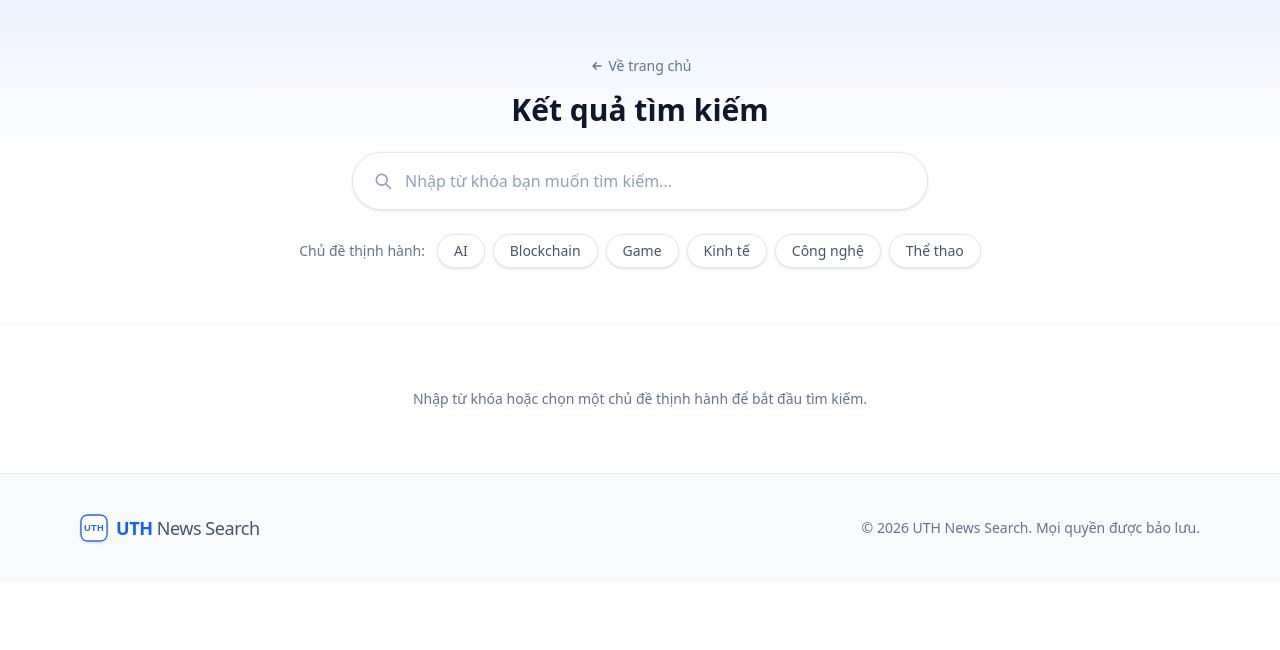
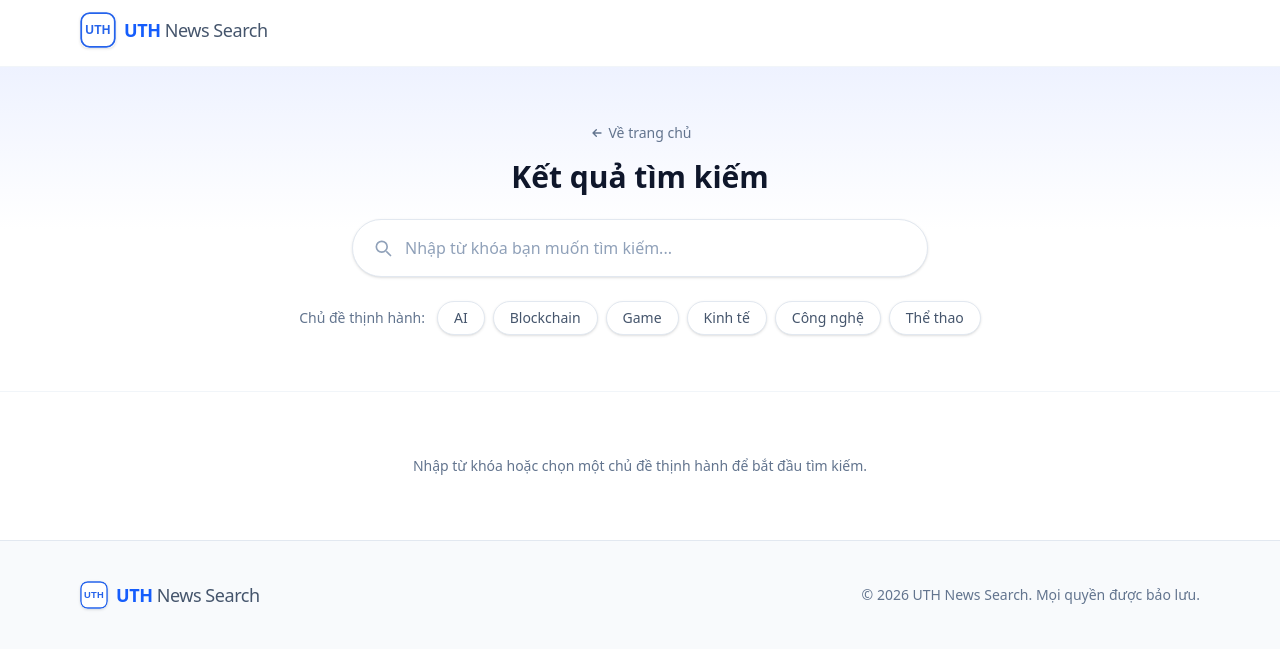
Before and after one commit to binh010579-rgb/timkiemtintuc, a React (Vite) app in the folder timkiemthongminh-main/project/frontend/: page /search in a window 1280 px wide. Shown: the top 650 px of the page. Built offline with nearby package versions, Linux system fonts and the light colour scheme; no server answers.

Commit message:
Import Header component in SearchPage

```diff
--- a/timkiemthongminh-main/project/frontend/src/pages/SearchPage.tsx
+++ b/timkiemthongminh-main/project/frontend/src/pages/SearchPage.tsx
@@ -1,5 +1,6 @@
 import { useEffect, useState } from 'react'
 import { Link, useSearchParams } from 'react-router-dom'
+import Header from '../components/Header'
 import SearchBar from '../components/SearchBar'
 import LatestNews from '../components/LatestNews'
 import TrendingTopics from '../components/TrendingTopics'
@@ -56,6 +57,8 @@ export default function SearchPage() {
 
   return (
     <div className="flex min-h-screen flex-col bg-white dark:bg-slate-900">
+      <Header />
+
       <section className="border-b border-slate-100 bg-gradient-to-b from-indigo-50 via-white to-white px-4 py-10 sm:py-14 dark:border-slate-800 dark:from-indigo-950/40 dark:via-slate-900 dark:to-slate-900">
         <div className="mx-auto max-w-4xl text-center">
           <Link
```
